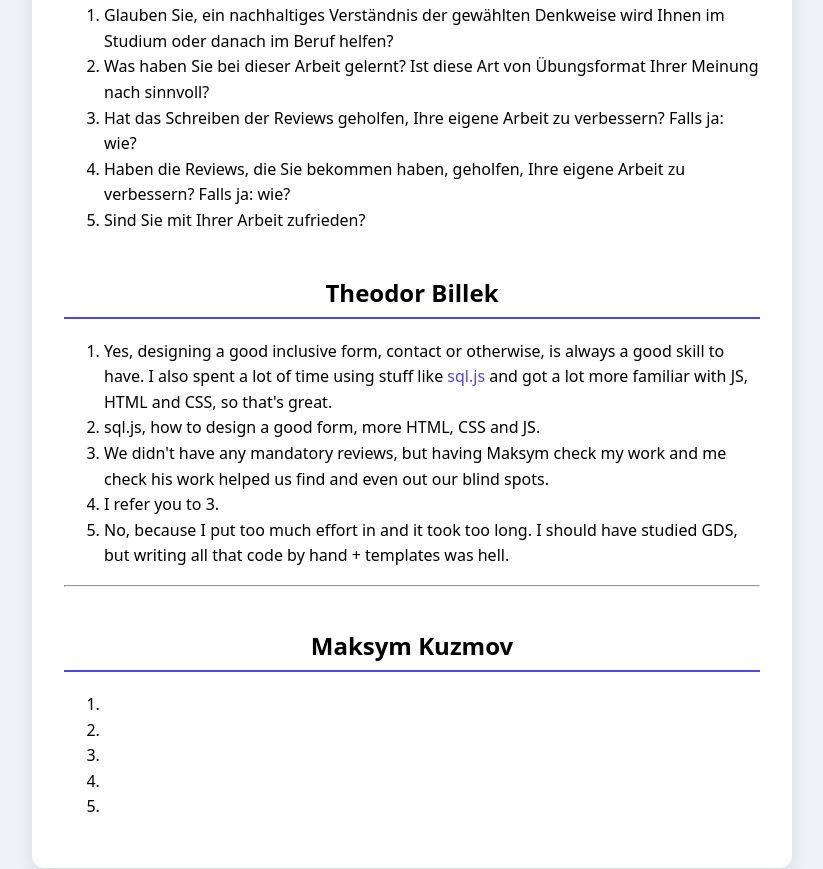
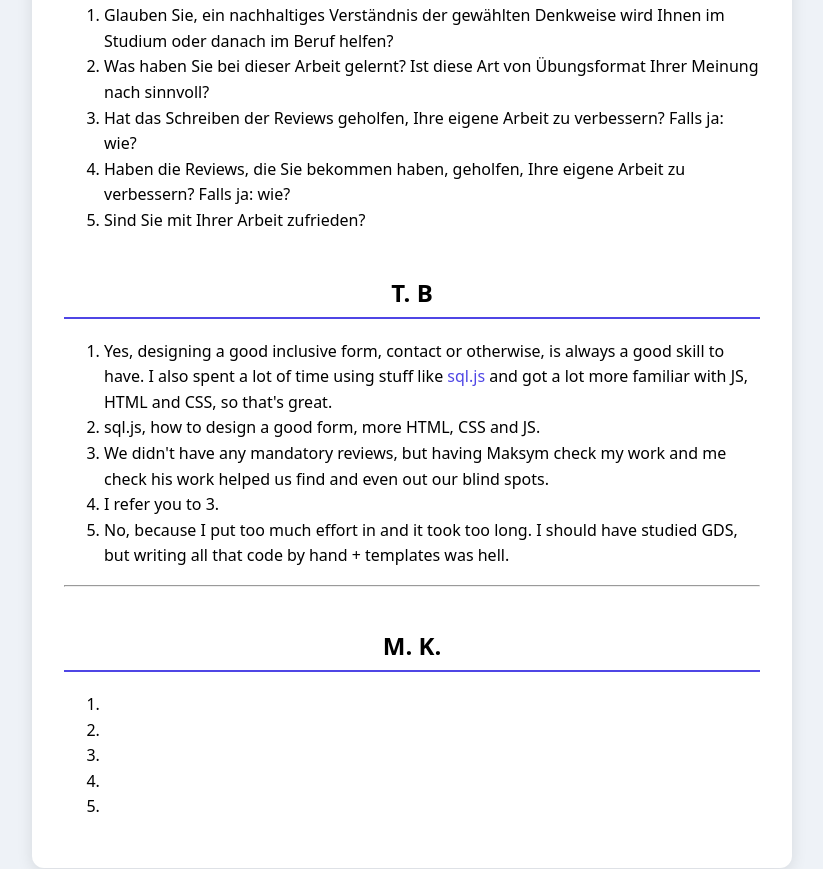
Before and after one commit to TheodorBillek/denkweisen-miniprojekt-1, a plain HTML site: page reflection.html in a window 1280 px wide. Shown: the part 409-1278 px from the top of the page, without its empty margins (228-1051 px from the left). Drawn offline with Linux system fonts and the light colour scheme.

Commit message:
edit reflection

```diff
--- a/reflection.html
+++ b/reflection.html
@@ -19,7 +19,7 @@
         <li>Sind Sie mit Ihrer Arbeit zufrieden?</li>
       </ol>
 
-      <h2>Theodor Billek</h2>
+      <h2>T. B</h2>
       <ol>
         <li>
           Yes, designing a good inclusive form, contact or otherwise, is always a
@@ -41,7 +41,7 @@
 
       <hr />
 
-      <h2>Maksym Kuzmov</h2>
+      <h2>M. K.</h2>
       <ol>
         <li><!-- Antwort 1 --></li>
         <li><!-- Antwort 2 --></li>
```
